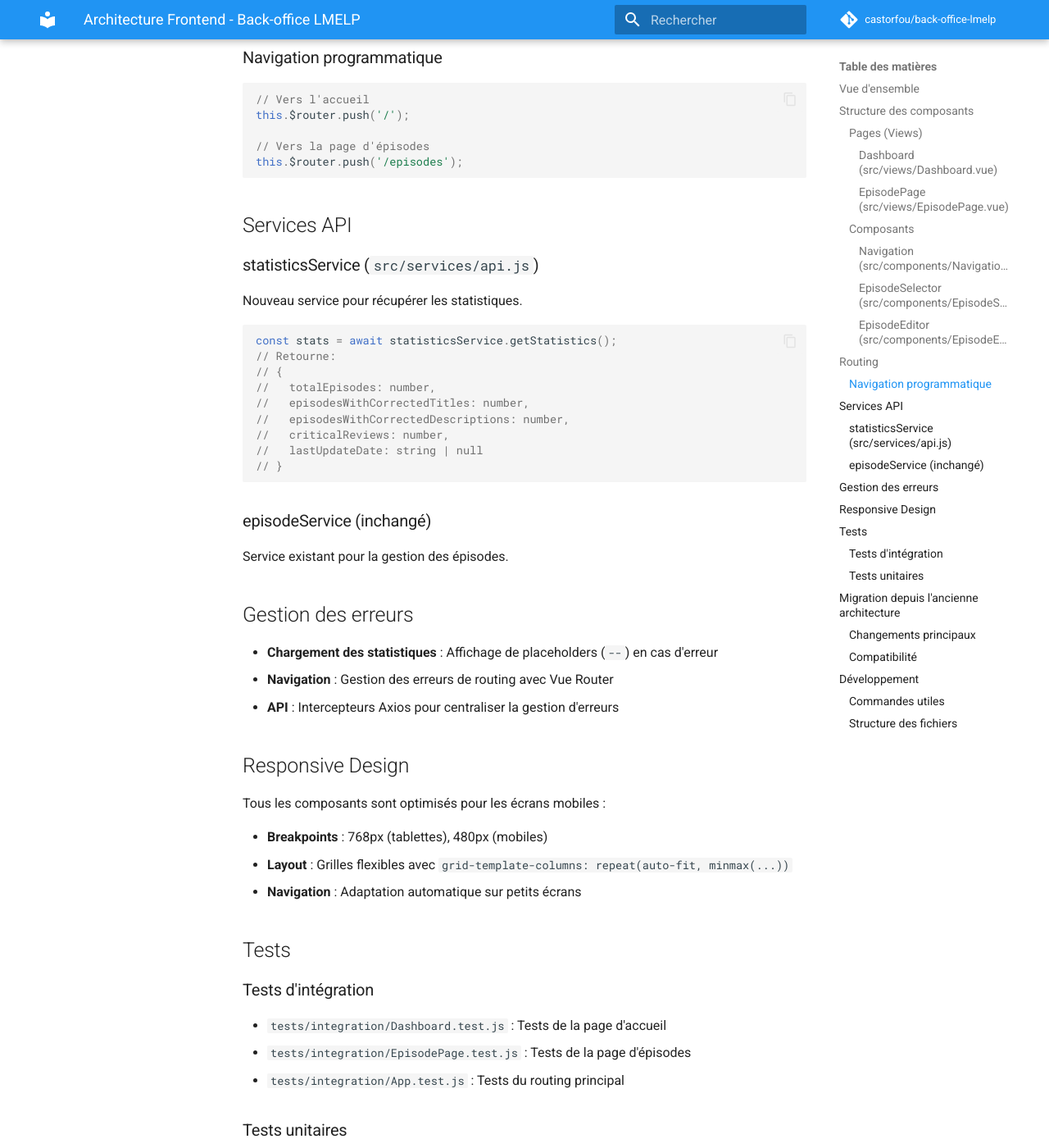
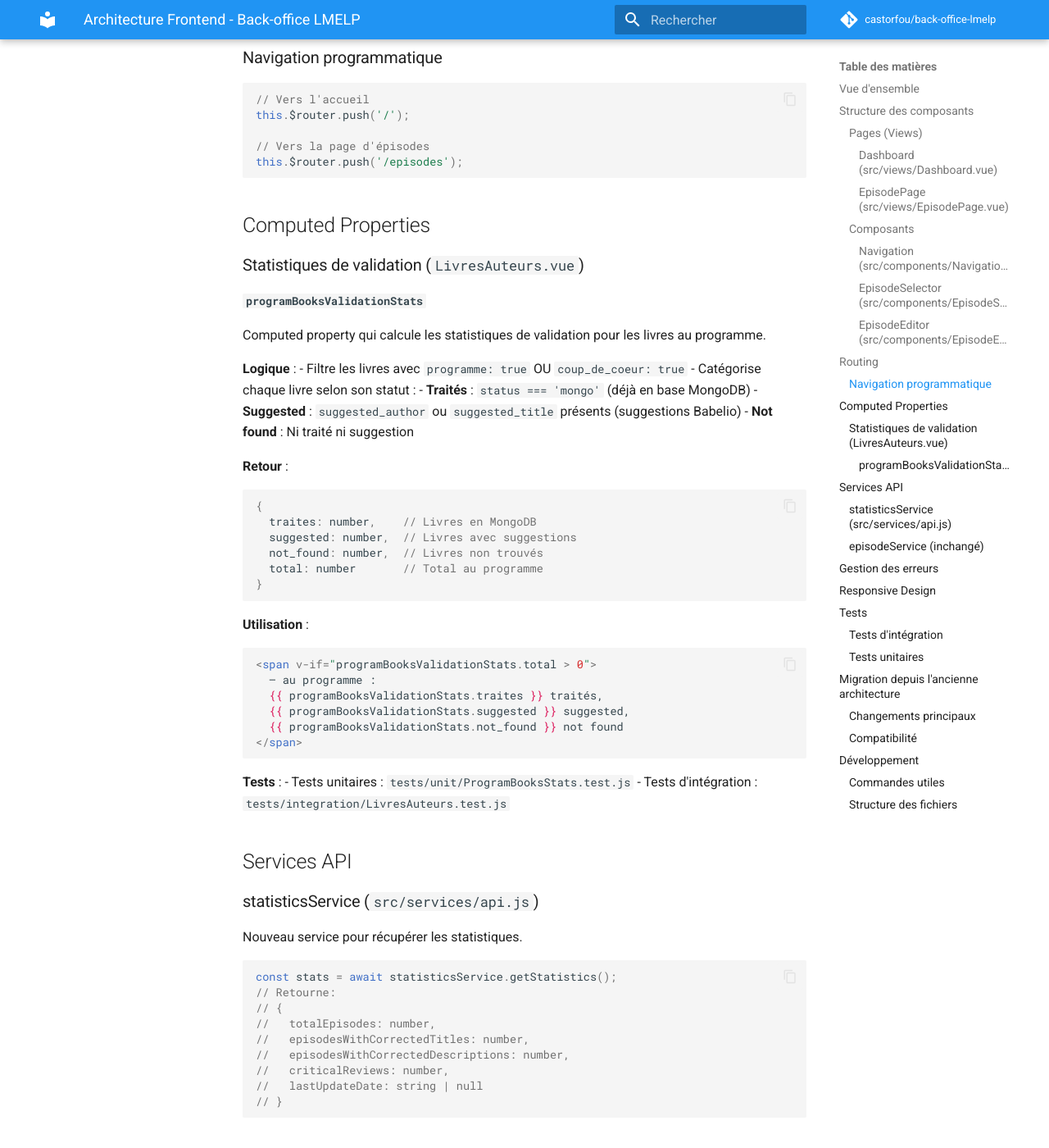
Before and after one commit to castorfou/back-office-lmelp, an MkDocs documentation site: the page built from docs/dev/frontend-architecture.md, in a window 1280 px wide and 1400 px high, scrolled down 1636 px. Shown: the whole window at 82% size. Built offline with MkDocs 1.6.1 and Material for MkDocs 9.7.7, drawn with Linux system fonts in a browser that asks for light colours; comment, search, counter and statistics services are not loaded.

Commit message:
docs: ajouter documentation statistiques validation livres
Documentation manquante pour la feature des statistiques de validation
des livres au programme.

**Documentation utilisateur** (docs/user/livres-auteurs-extraction.md):
- Section "Statistiques de validation (livres au programme)"
- Explication du format "X traités, Y suggested, Z not found"
- Description de chaque statut (traités/suggested/not found)
- Exemple d'utilisation

**Documentation développeur** (docs/dev/frontend-architecture.md):
- Section "Computed Properties" ajoutée
- Documentation du computed property `programBooksValidationStats`
- Logique de filtrage et catégorisation
- Structure de retour et utilisation
- Références aux tests

🤖 Generated with [Claude Code](https://claude.com/claude-code)

Co-Authored-By: Claude <noreply@anthropic.com>

````diff
--- a/docs/dev/frontend-architecture.md
+++ b/docs/dev/frontend-architecture.md
@@ -76,6 +76,44 @@ this.$router.push('/');
 // Vers la page d'épisodes
 this.$router.push('/episodes');
 ```
+
+## Computed Properties
+
+### Statistiques de validation (`LivresAuteurs.vue`)
+
+#### `programBooksValidationStats`
+Computed property qui calcule les statistiques de validation pour les livres au programme.
+
+**Logique** :
+- Filtre les livres avec `programme: true` OU `coup_de_coeur: true`
+- Catégorise chaque livre selon son statut :
+  - **Traités** : `status === 'mongo'` (déjà en base MongoDB)
+  - **Suggested** : `suggested_author` ou `suggested_title` présents (suggestions Babelio)
+  - **Not found** : Ni traité ni suggestion
+
+**Retour** :
+```javascript
+{
+  traites: number,    // Livres en MongoDB
+  suggested: number,  // Livres avec suggestions
+  not_found: number,  // Livres non trouvés
+  total: number       // Total au programme
+}
+```
+
+**Utilisation** :
+```vue
+<span v-if="programBooksValidationStats.total > 0">
+  — au programme :
+  {{ programBooksValidationStats.traites }} traités,
+  {{ programBooksValidationStats.suggested }} suggested,
+  {{ programBooksValidationStats.not_found }} not found
+</span>
+```
+
+**Tests** :
+- Tests unitaires : `tests/unit/ProgramBooksStats.test.js`
+- Tests d'intégration : `tests/integration/LivresAuteurs.test.js`
 
 ## Services API
 
````
Also changed, not shown: docs/user/livres-auteurs-extraction.md (+17 -1 lines).
